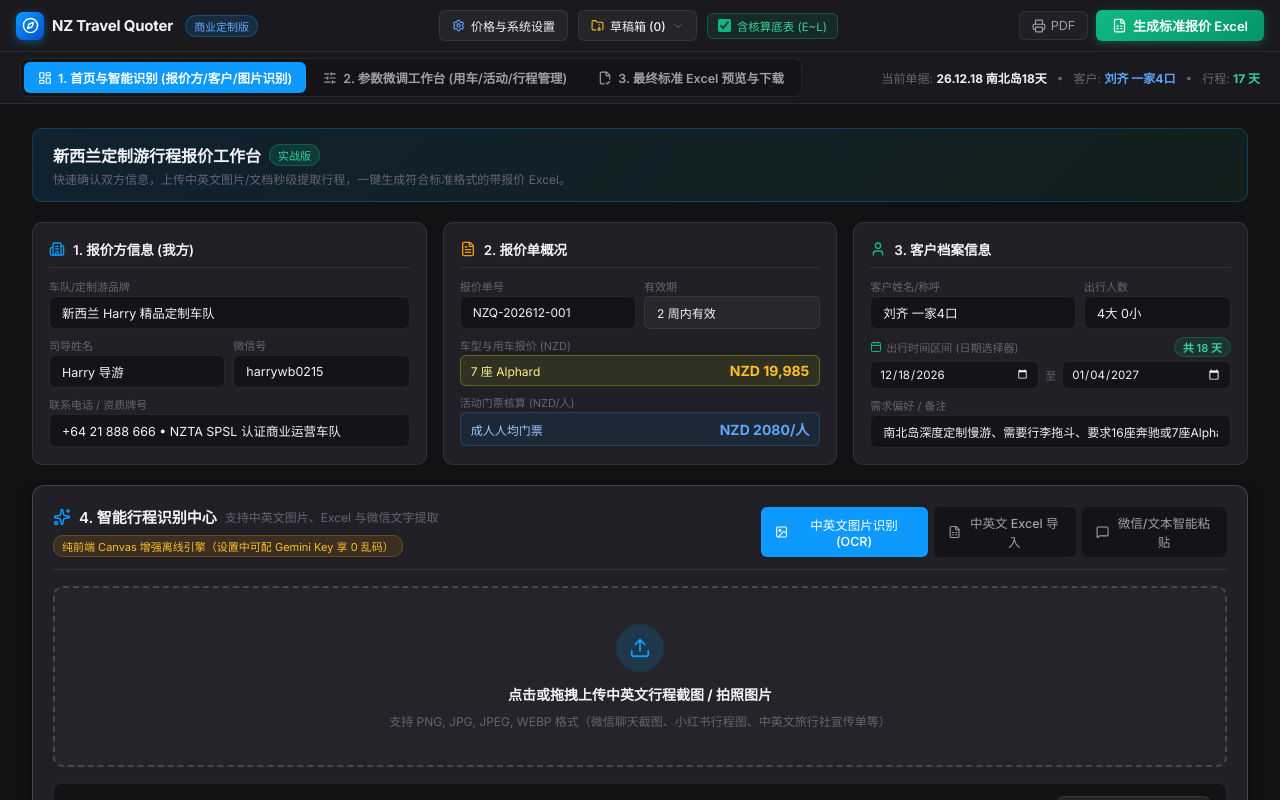
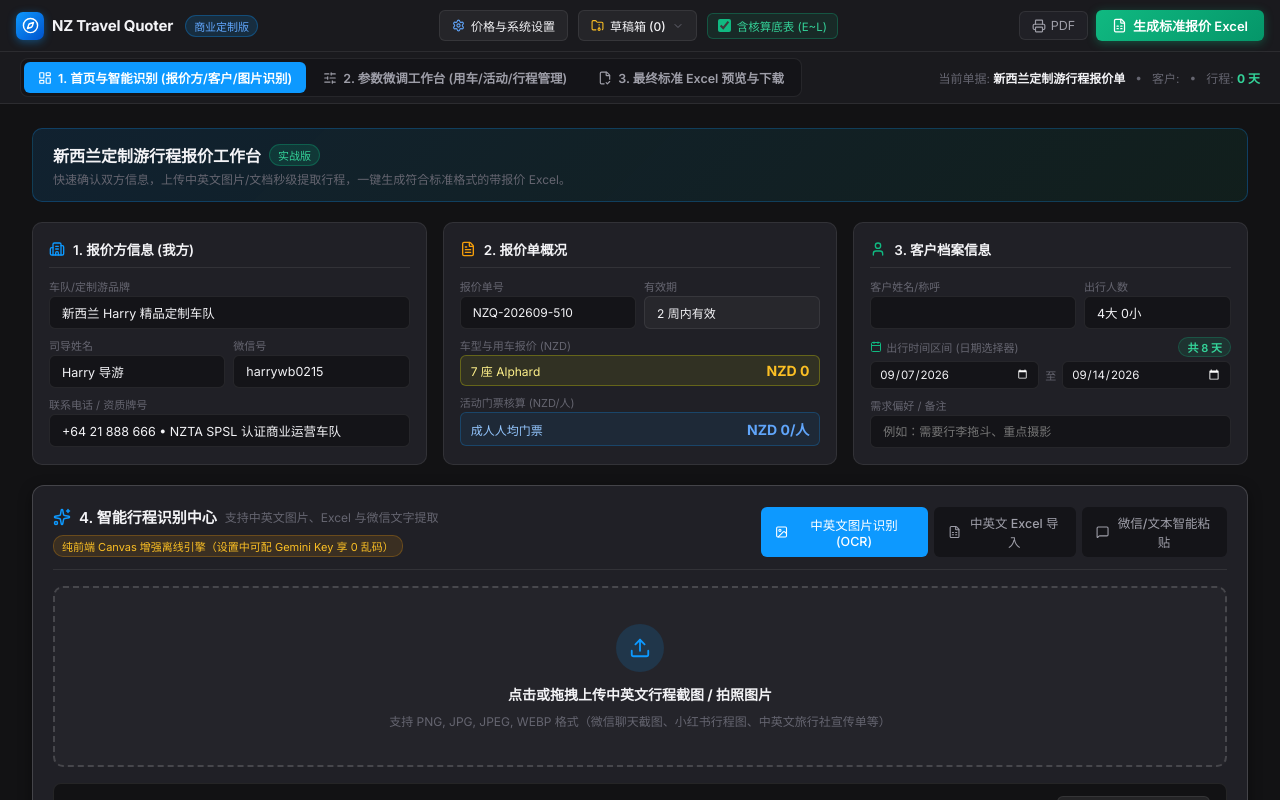
Before and after one commit to harrywb0215/nz-travel-quoter, a React (Vite) app: page / in a window 1280 px wide. Built offline with nearby package versions, Linux system fonts and the light colour scheme.

Commit message:
feat: 清除所有mock假数据，进入首页默认呈现纯净空白单据并完整保留草稿箱与系统配置

```diff
--- a/src/components/Dashboard/OverviewDashboard.tsx
+++ b/src/components/Dashboard/OverviewDashboard.tsx
@@ -780,6 +780,7 @@ Day 3 12月20日 皇后镇 天空缆车"
           justifyContent: 'space-between',
           alignItems: 'center',
         }}>
+          {itinerary.length > 0 ? (
             <div style={{ display: 'flex', alignItems: 'center', gap: '8px' }}>
               <CheckCircle2 size={16} color="var(--figma-green)" />
               <span style={{ fontSize: '13px', fontWeight: 500 }}>
@@ -787,6 +788,14 @@ Day 3 12月20日 皇后镇 天空缆车"
                 （用车 {itinerary.filter(i => !i.noCar).length} 天{itinerary.filter(i => i.noCar).length > 0 ? `，${itinerary.filter(i => i.noCar).length}天不用车` : ''}）
               </span>
             </div>
+          ) : (
+            <div style={{ display: 'flex', alignItems: 'center', gap: '8px', color: 'var(--text-muted)' }}>
+              <Sparkles size={16} color="#38bdf8" />
+              <span style={{ fontSize: '13px', fontWeight: 500 }}>
+                当前暂无行程明细：请在上方上传客户行程截图 / 导入 Excel 快速生成
+              </span>
+            </div>
+          )}
 
           <button
             onClick={onSwitchToEditor}
--- a/src/components/Header.tsx
+++ b/src/components/Header.tsx
@@ -12,6 +12,7 @@ import {
   Plus
 } from 'lucide-react';
 import { getSavedQuotes, saveQuoteToHistory, deleteQuoteFromHistory } from '../utils/storage';
+import { createEmptyQuoteDoc } from '../constants/initialData';
 import type { QuoteDocument } from '../types/itinerary';
 
 interface HeaderProps {
@@ -136,11 +137,38 @@ export const Header: React.FC<HeaderProps> = ({
               flexDirection: 'column',
               gap: '6px',
             }}>
-              {/* 顶部：快捷存为新草稿按钮 */}
+              {/* 顶部操作条：新建空白单据 + 存为草稿 */}
+              <div style={{ display: 'grid', gridTemplateColumns: '1fr 1fr', gap: '6px' }}>
+                <button
+                  onClick={() => {
+                    if (window.confirm('确认新建空白报价单吗？\n如当前编辑中的单据需要保留，请先点击“存为草稿”。')) {
+                      onUpdateDoc(createEmptyQuoteDoc());
+                      setIsHistoryOpen(false);
+                    }
+                  }}
+                  style={{
+                    background: 'rgba(255, 255, 255, 0.06)',
+                    border: '1px solid var(--border-subtle)',
+                    color: 'var(--text-main)',
+                    padding: '8px 10px',
+                    borderRadius: '6px',
+                    fontSize: '12px',
+                    fontWeight: 500,
+                    display: 'flex',
+                    alignItems: 'center',
+                    justifyContent: 'center',
+                    gap: '5px',
+                    cursor: 'pointer',
+                  }}
+                  title="清空当前工作区并生成全新空白单据"
+                >
+                  <Plus size={13} color="#38bdf8" />
+                  新建空白单
+                </button>
+
                 <button
                   onClick={handleSaveDraft}
                   style={{
-                  width: '100%',
                     background: saveSuccess ? 'rgba(16, 185, 129, 0.15)' : 'rgba(13, 153, 255, 0.12)',
                     border: `1px solid ${saveSuccess ? 'rgba(16, 185, 129, 0.35)' : 'rgba(13, 153, 255, 0.3)'}`,
                     color: saveSuccess ? '#34d399' : '#60a5fa',
@@ -151,13 +179,15 @@ export const Header: React.FC<HeaderProps> = ({
                     display: 'flex',
                     alignItems: 'center',
                     justifyContent: 'center',
-                  gap: '6px',
+                    gap: '5px',
                     cursor: 'pointer',
                   }}
+                  title="将当前工作区的单据保存到草稿箱"
                 >
-                {saveSuccess ? <Check size={14} /> : <Plus size={14} />}
-                {saveSuccess ? '当前单据已成功保存！' : '将当前单据存为新草稿'}
+                  {saveSuccess ? <Check size={13} /> : <Save size={13} />}
+                  {saveSuccess ? '已保存！' : '存入草稿箱'}
                 </button>
+              </div>
 
               <div style={{ fontSize: '11px', color: 'var(--text-dim)', padding: '4px 6px', borderBottom: '1px solid var(--border-subtle)' }}>
                 本地已保存的报价单 ({savedQuotes.length})
--- a/src/components/PreviewCanvas/QuotePaperPreview.tsx
+++ b/src/components/PreviewCanvas/QuotePaperPreview.tsx
@@ -121,7 +121,29 @@ export const QuotePaperPreview: React.FC<QuotePaperPreviewProps> = ({
             </tr>
           </thead>
           <tbody style={{ background: '#ffffff' }}>
-            {itinerary.map((item, idx) => (
+            {itinerary.length === 0 ? (
+              <tr>
+                <td
+                  colSpan={4}
+                  style={{
+                    border: '1px dashed #cbd5e1',
+                    padding: '28px 16px',
+                    textAlign: 'center',
+                    color: '#94a3b8',
+                    fontSize: '13px',
+                    background: '#f8fafc',
+                  }}
+                >
+                  <div style={{ display: 'flex', flexDirection: 'column', alignItems: 'center', gap: '5px' }}>
+                    <span style={{ fontWeight: 600, color: '#64748b' }}>📋 当前行程表为空（0 天）</span>
+                    <span style={{ fontSize: '11.5px', color: '#94a3b8' }}>
+                      请前往「1. 首页与智能识别」上传客户行程截图 / 导入 Excel，或在工作台左侧手动添加行程
+                    </span>
+                  </div>
+                </td>
+              </tr>
+            ) : (
+              itinerary.map((item, idx) => (
               <tr key={item.id} style={{ minHeight: '24px', background: '#ffffff' }}>
                 {/* Day 标记 */}
                 <td
@@ -236,7 +258,7 @@ export const QuotePaperPreview: React.FC<QuotePaperPreviewProps> = ({
                   />
                 </td>
               </tr>
-            ))}
+            )))}
           </tbody>
         </table>
 
--- a/src/constants/initialData.ts
+++ b/src/constants/initialData.ts
@@ -1,30 +1,20 @@
 import type { ItineraryItem, QuoteDocument, PresetActivity } from '../types/itinerary';
 
-// 图一：原始客户发来的 18 天行程单
-export const figure1Itinerary: ItineraryItem[] = [
-  { id: '1', day: 'Day 1', date: '12月18日', route: '皇后镇接机 1215 + 游览', activity: '' },
-  { id: '2', day: 'Day 2', date: '12月19日', route: '皇后镇', activity: 'TSS + 晚餐' },
-  { id: '3', day: 'Day 3', date: '12月20日', route: '皇后镇', activity: '米尔布鲁克' },
-  { id: '4', day: 'Day 4', date: '12月21日', route: '皇后镇', activity: '杰克斯角' },
-  { id: '5', day: 'Day 5', date: '12月22日', route: '皇后镇 - 格林诺奇 - 皇后镇', activity: '天空缆车' },
-  { id: '6', day: 'Day 6', date: '12月23日', route: '皇后镇 - 蒂阿瑙', activity: '萤火虫洞' },
-  { id: '7', day: 'Day 7', date: '12月24日', route: '蒂阿瑙 - 峡湾 - 但尼丁', activity: '' },
-  { id: '8', day: 'Day 8', date: '12月25日', route: '但尼丁 - 大圆石 - 奥马鲁', activity: '看小企鹅迁徙' },
-  { id: '9', day: 'Day 9', date: '12月26日', route: '奥马鲁 - 库克山', activity: '' },
-  { id: '10', day: 'Day 10', date: '12月27日', route: '库克山 - 蒂卡波', activity: '塔斯曼冰河探险' },
-  { id: '11', day: 'Day 11', date: '12月28日', route: '蒂卡波 - 基督城', activity: '' },
-  { id: '12', day: 'Day 12', date: '12月29日', route: '基督城 - 阿卡罗阿 - 基督城', activity: '龙虾船（包船）/ 出海看海豚' },
-  { id: '13', day: 'Day 13', date: '12月30日', route: '基督城 / 奥克兰', activity: '' },
-  { id: '14', day: 'Day 14', date: '12月31日', route: '奥克兰 - 霍比特 - 罗托鲁阿', activity: '霍比特村游览' },
-  { id: '15', day: 'Day 15', date: '1月1日', route: '罗托鲁阿 - 陶波湖 - 罗托鲁阿', activity: '毛利文化村 / 陶波湖游览' },
-  { id: '16', day: 'Day 16', date: '1月2日', route: '罗托鲁阿 - 奥克兰', activity: '爱歌顿皇家牧场' },
-  { id: '17', day: 'Day 17', date: '1月3日', route: '奥克兰 打球', activity: '' },
-  { id: '18', day: 'Day 18', date: '1月4日', route: '奥克兰送机', activity: '' },
-];
+/**
+ * 动态创建全新的纯净空白报价单
+ * （进入首页接待新客户、或一键新建单据时使用，绝不残留任何历史/假数据）
+ */
+export function createEmptyQuoteDoc(): QuoteDocument {
+  const now = new Date();
+  const yearMonth = `${now.getFullYear()}${String(now.getMonth() + 1).padStart(2, '0')}`;
+  const randomSuffix = String(Math.floor(100 + Math.random() * 900));
 
-// 用户指定的真实标准模板：26.12.18 南北岛18天.xlsx
-export const standard18DaysQuoteDoc: QuoteDocument = {
-  title: '26.12.18 南北岛18天',
+  const todayStr = now.toISOString().slice(0, 10);
+  const nextWeek = new Date(now.getTime() + 7 * 24 * 60 * 60 * 1000);
+  const nextWeekStr = nextWeek.toISOString().slice(0, 10);
+
+  return {
+    title: '新西兰定制游行程报价单',
     psNote: 'PS： 26春节：2.16-26 附加费',
     quoterInfo: {
       companyName: '新西兰 Harry 精品定制车队',
@@ -34,232 +24,57 @@ export const standard18DaysQuoteDoc: QuoteDocument = {
       license: 'NZTA SPSL 认证商业运营车队',
     },
     clientInfo: {
-    name: '刘齐 一家4口',
-    phone: '13800000000',
-    wechat: 'liuqi_nz_travel',
+      name: '',
+      phone: '',
+      wechat: '',
       adultCount: 4,
       childCount: 0,
-    startDate: '2026-12-18',
-    endDate: '2027-01-04',
-    specialDemands: '南北岛深度定制慢游、需要行李拖斗、要求16座奔驰或7座Alphard',
+      startDate: todayStr,
+      endDate: nextWeekStr,
+      specialDemands: '',
     },
     quoteMeta: {
-    quoteNo: 'NZQ-202612-001',
-    createDate: '2026-09-07',
+      quoteNo: `NZQ-${yearMonth}-${randomSuffix}`,
+      createDate: todayStr,
       expiryWeeks: 2,
       exchangeRateToRmb: 4.35,
       status: 'draft',
     },
     includeCostBreakdown: true,
-  updatedAt: '2026-09-07',
-  itinerary: [
-    {
-      id: 'day-1',
-      day: 'Day 1',
-      date: '12月18日',
-      route: '皇后镇接机 1420 + 游览',
-      activity: '',
-      southIslandCar: 800,
-      otherSurcharge: 600,
-      southGuideMeal: 50,
-    },
-    {
-      id: 'day-2',
-      day: 'Day 2',
-      date: '12月19日',
-      route: '皇后镇 - 格林诺奇 - 皇后镇',
-      activity: 'TSS + 晚餐 NZD 199/人',
-      southIslandCar: 850,
-      otherSurcharge: 200,
-      southGuideMeal: 75,
-    },
-    {
-      id: 'day-3',
-      day: 'Day 3',
-      date: '12月20日',
-      route: '皇后镇 - 瓦纳卡 - 皇后镇',
-      activity: '天空缆车 NZD 69/人',
-      southIslandCar: 850,
-      otherSurcharge: 200,
-      southGuideMeal: 75,
-    },
-    {
-      id: 'day-4',
-      day: 'Day 4',
-      date: '12月21日',
-      route: '皇后镇 - 峡湾 - 蒂阿瑙',
-      activity: '峡湾游轮 + 游轮自助',
-      southIslandCar: 850,
-      southGuideMeal: 75,
-    },
-    {
-      id: 'day-5',
-      day: 'Day 5',
-      date: '12月22日',
-      route: '蒂阿瑙 - 水果小镇 - 但尼丁',
-      activity: '',
-      southIslandCar: 850,
-      southGuideMeal: 75,
-      guideAccommodation: 200,
-    },
-    {
-      id: 'day-6',
-      day: 'Day 6',
-      date: '12月23日',
-      route: '但尼丁 - 大圆石 - 奥马鲁',
-      activity: '看小企鹅迁徙 NZD 67/人',
-      southIslandCar: 850,
-      southGuideMeal: 75,
-      guideAccommodation: 200,
-    },
-    {
-      id: 'day-7',
-      day: 'Day 7',
-      date: '12月24日',
-      route: '奥马鲁 - 库克山 - 蒂卡波湖',
-      activity: '',
-      southIslandCar: 850,
-      holidaySurcharge: 175,
-      southGuideMeal: 75,
-    },
-    {
-      id: 'day-8',
-      day: 'Day 8',
-      date: '12月25日',
-      route: '库克山 - 蒂卡波',
-      activity: '塔斯曼冰河探险 NZD 219/人',
-      southIslandCar: 850,
-      holidaySurcharge: 175,
-      southGuideMeal: 75,
-      guideAccommodation: 300,
-    },
-    {
-      id: 'day-9',
-      day: 'Day 9',
-      date: '12月26日',
-      route: '蒂卡波 - 基督城',
-      activity: '',
-      southIslandCar: 850,
-      holidaySurcharge: 175,
-      southGuideMeal: 75,
-    },
-    {
-      id: 'day-10',
-      day: 'Day 10',
-      date: '12月27日',
-      route: '基督城 - 阿卡罗阿 - 基督城',
-      activity: '龙虾船 NZD 3500(包船）\n出海看海豚 NZD 125/人',
-      southIslandCar: 850,
-      otherSurcharge: 200,
-      southGuideMeal: 50,
-    },
-    {
-      id: 'day-11',
-      day: 'Day 11',
-      date: '12月28日',
-      route: '基督城 / 奥克兰 1605 // 1730',
-      activity: '南极中心 NZD 74/人',
-      northIslandCar: 750,
-      southIslandCar: 850,
-      northGuideMeal: 40,
-      southGuideMeal: 25,
-    },
-    {
-      id: 'day-12',
-      day: 'Day 12',
-      date: '12月29日',
-      route: '奥克兰 - 霍比特 - 罗托鲁阿',
-      activity: '霍比特村游览 NZD 120/人',
-      northIslandCar: 750,
-      northGuideMeal: 40,
-      guideAccommodation: 180,
-    },
-    {
-      id: 'day-13',
-      day: 'Day 13',
-      date: '12月30日',
-      route: '罗托鲁阿',
-      activity: '毛利文化村 NZD 142/人\n爱歌顿皇家牧场 NZD 61/人',
-      northIslandCar: 750,
-      northGuideMeal: 60,
-      guideAccommodation: 180,
-    },
-    {
-      id: 'day-14',
-      day: 'Day 14',
-      date: '12月31日',
-      route: '罗托鲁阿 - 陶波湖 - 罗托鲁阿',
-      activity: '陶波湖游览',
-      northIslandCar: 750,
-      holidaySurcharge: 175,
-      northGuideMeal: 60,
-      guideAccommodation: 180,
-    },
-    {
-      id: 'day-15',
-      day: 'Day 15',
-      date: '1月1日',
-      route: '罗托鲁阿 - 萤火虫洞 - 奥克兰',
-      activity: '萤火虫洞 NZD 81/人',
-      northIslandCar: 750,
-      holidaySurcharge: 175,
-      otherSurcharge: 150,
-      northGuideMeal: 60,
-    },
-    {
-      id: 'day-16',
-      day: 'Day 16',
-      date: '1月2日',
-      route: '奥克兰 市区游览',
-      activity: '',
-      northIslandCar: 750,
-      holidaySurcharge: 175,
-      otherSurcharge: 1500,
-      northGuideMeal: 40,
-    },
-    {
-      id: 'day-17',
-      day: 'Day 17',
-      date: '1月3日',
-      route: '奥克兰送机 1045',
-      activity: '',
-      northGuideMeal: 20,
-    },
-  ],
+    updatedAt: todayStr,
+    itinerary: [], // 干净的 0 行程，等待上传识别或手动录入
     vehicleQuote: {
-    totalPrice: 19985,
+      totalPrice: 0,
       currency: 'NZD',
       vehicleModel: '7 座 Alphard',
+      carDays: 0,
       inclusions: [
-      '车：16座奔驰 + 拖斗，燃油，机场卡，车辆保险',
+        '车：7 座 Alphard，燃油，机场卡，车辆保险',
         '司兼导服务，司导工资；司导住宿（未含库克山司导住宿），餐补',
       ],
       exclusions: [
         '小费：NZD 6每人每天（请现金结算给导游，南北岛分开计算）',
-      '不含行程以外的路程费，',
+        '不含行程以外的路程费',
         '不含旅游保险（建议自行购买）',
       ],
       notes: [
-      '工作时间：全天不超过10小时，超时部分按照 NZD150/小时（含GST）计算',
-      '此报价有效期为2周，报价以最终航班时间为准，目前并未座任何预留',
+        '工作时间：全天不超过10小时，超时部分按照 NZD 150/小时 计算。',
+        '此报价有效期为 2周，报价以最终航班时间为准，保留调整权利。',
+        '因不可抗力因素（天气/航班延误等）导致的行程变更，车队将协助协调。',
       ],
     },
     activityQuote: {
-    adultPrice: 2080,
+      adultPrice: 0,
       currency: 'NZD',
-    includedActivities: [
-      '凯库拉观鲸',
-      'Alpacas farm',
-      '直升机飞峡湾 + 峡湾游轮+ 午餐（餐盒）',
-      '山顶缆车',
-      'TSS 游湖',
-      '霍比特村游览',
-      'Wai O Tapu 地热公园门票',
-      '怀托摩萤火虫洞',
-    ],
-    customActivityText: '凯库拉观鲸，Alpacas farm， 直升机飞峡湾 + 峡湾游轮+ 午餐（餐盒）；山顶缆车；TSS 游湖；霍比特村游览，Wai O Tapu 地热公园门票；怀托摩萤火虫洞',
+      includedActivities: [],
+      customActivityText: '',
     },
   };
+}
+
+// 默认出厂初始单据为空白单据
+export const standard18DaysQuoteDoc: QuoteDocument = createEmptyQuoteDoc();
+export const figure1Itinerary: ItineraryItem[] = [];
 
 // 预置常用新西兰活动与门票参考库（NZD）
 export const presetActivities: PresetActivity[] = [
```
Lines whose indentation alone changed are shown as unchanged.
